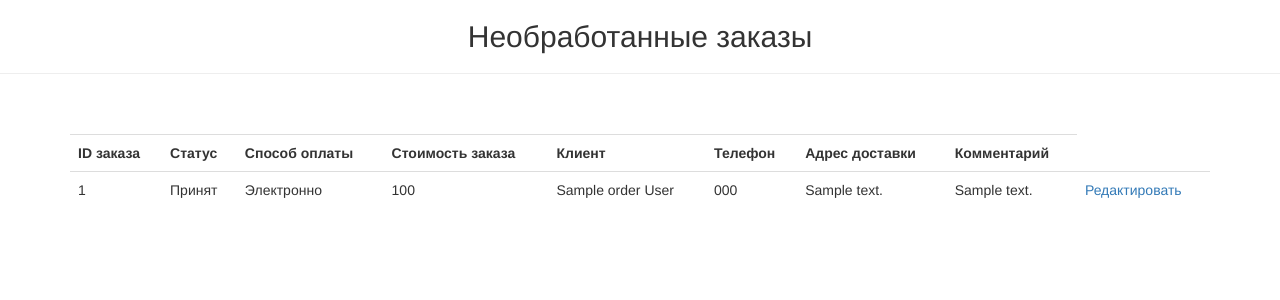
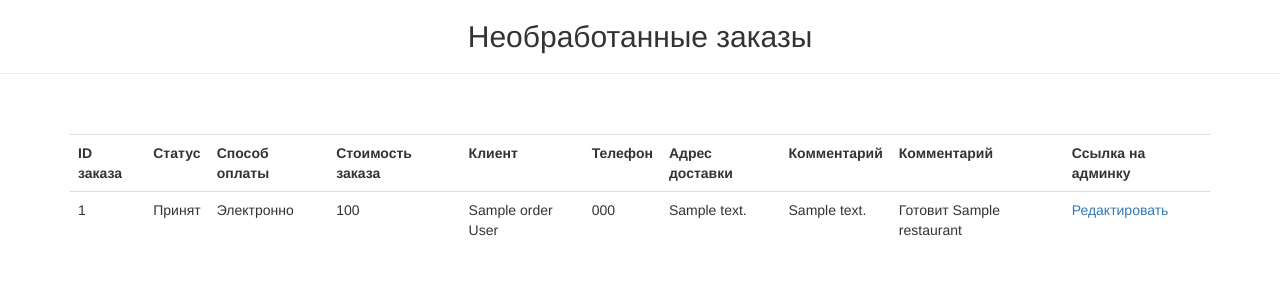
Before and after one commit to DamirBakty/start_burger, a Django app: page /manager/orders/ in a window 1280 px wide. Shown: the part 52-352 px from the top of the page. Run offline with Django 3.2, Linux system fonts and the light colour scheme; a user stored in the database is signed in; tables that the repository leaves empty hold one stand-in row (values such as "Sample post"); parts of the project's set-up code (start-up, migrations or seed data) failed here and were passed over; some libraries are stand-ins or nearby versions.

Commit message:
add available restaurants

```diff
--- a/foodcartapp/admin.py
+++ b/foodcartapp/admin.py
@@ -138,10 +138,11 @@ class OrderAdmin(admin.ModelAdmin):
                 'created_at',
                 'called_at',
                 'delivered_at',
+                'restaurant'
             )
         }),
     )
-
+    autocomplete_fields = ['restaurant']
     readonly_fields = ('created_at',)
 
     def save_formset(self, request, form, formset, change):
--- a/foodcartapp/models.py
+++ b/foodcartapp/models.py
@@ -1,7 +1,7 @@
 from django.core.validators import MinValueValidator
 from django.db import models
+from django.utils.translation import gettext_lazy as _
 from phonenumber_field.modelfields import PhoneNumberField
-from django.utils.translation import gettext_lazy as _
 
 
 class Restaurant(models.Model):
@@ -185,6 +185,15 @@ class Order(models.Model):
         default=PaymentChoices.Cash,
         max_length=12,
         db_index=True,
+        verbose_name='Способ оплаты'
+    )
+    restaurant = models.ForeignKey(
+        to=Restaurant,
+        related_name='orders',
+        on_delete=models.SET_NULL,
+        null=True,
+        blank=True,
+        verbose_name='Ресторан'
     )
 
     class Meta:
--- a/restaurateur/templates/order_items.html
+++ b/restaurateur/templates/order_items.html
@@ -21,6 +21,8 @@
         <th>Телефон</th>
         <th>Адрес доставки</th>
         <th>Комментарий</th>
+        <th>Комментарий</th>
+        <th>Ссылка на админку</th>
       </tr>
 
       {% for item in order_items %}
@@ -33,6 +35,17 @@
           <td>{{ item.phone }}</td>
           <td>{{ item.address }}</td>
           <td>{{ item.comment|default:'' }}</td>
+          <td>
+            {% if item.restaurant %}
+              Готовит {{ item.restaurant }}
+            {% else %}
+              <ul>Может быть приготовлен ресторанами:
+                {% for available_restaurant in item.available_restaurants %}
+                  <li style="margin-left: 30px">{{ available_restaurant }}</li>
+                {% endfor %}
+              </ul>
+            {% endif %}
+          </td>
           <td><a href="{% url 'admin:foodcartapp_order_change' item.id %}?next={{ currentUrl }}">Редактировать</a></td>
         </tr>
       {% endfor %}
--- a/restaurateur/views.py
+++ b/restaurateur/views.py
@@ -99,6 +99,22 @@ def view_orders(request):
         status=Order.StatusChoices.DELIVERED
     )
 
+    restaurants = Restaurant.objects.prefetch_related(
+        'menu_items',
+        'menu_items__product'
+    )
+
+    for order in orders:
+        order_products_ids = set(order.products.values_list('product_id', flat=True))
+        available_restaurants = []
+
+        for restaurant in restaurants:
+            menu_products_ids = set(restaurant.menu_items.values_list('product_id', flat=True))
+            if menu_products_ids.intersection(order_products_ids):
+                available_restaurants.append(restaurant)
+
+        order.available_restaurants = available_restaurants
+
     return render(request, template_name='order_items.html', context={
         'order_items': orders,
         'currentUrl': request.path,
```
Also changed, not shown: foodcartapp/migrations/0048_auto_20240520_1115.py (added). Lines whose indentation alone changed are shown as unchanged.
